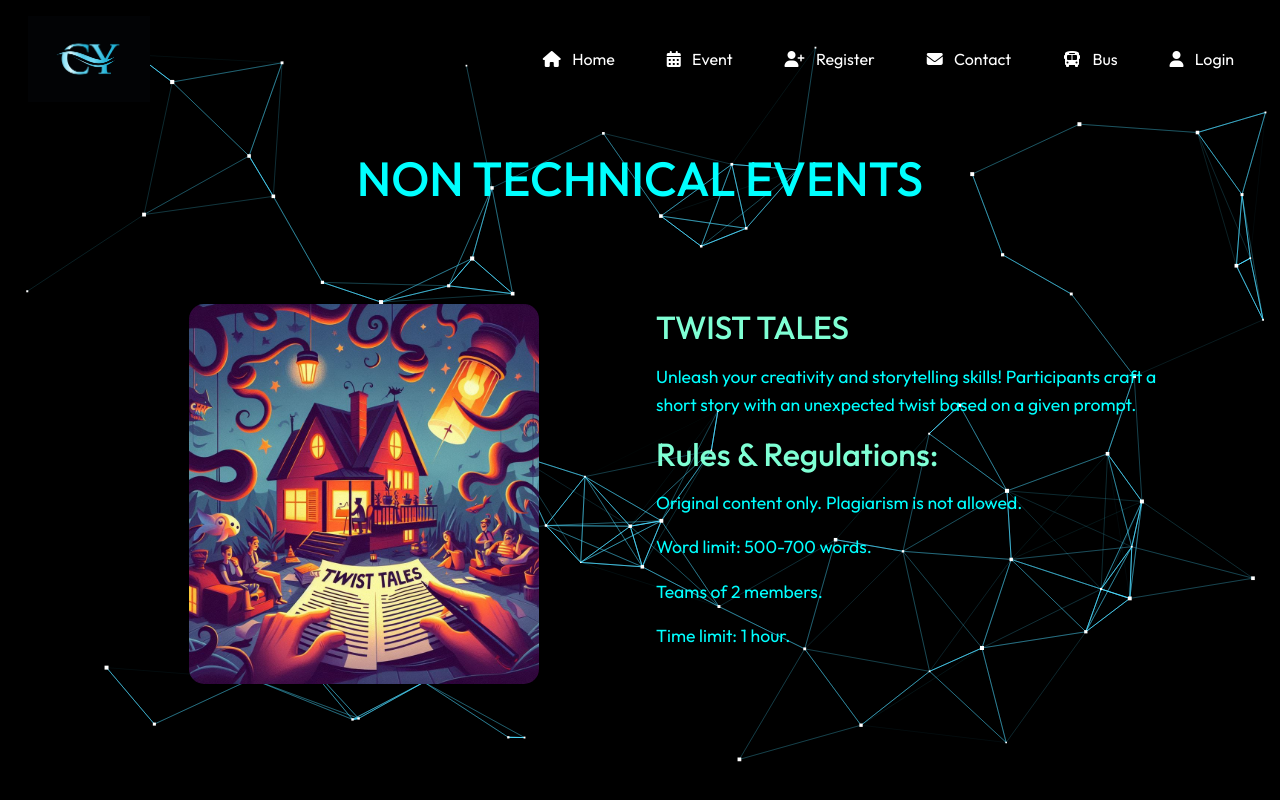
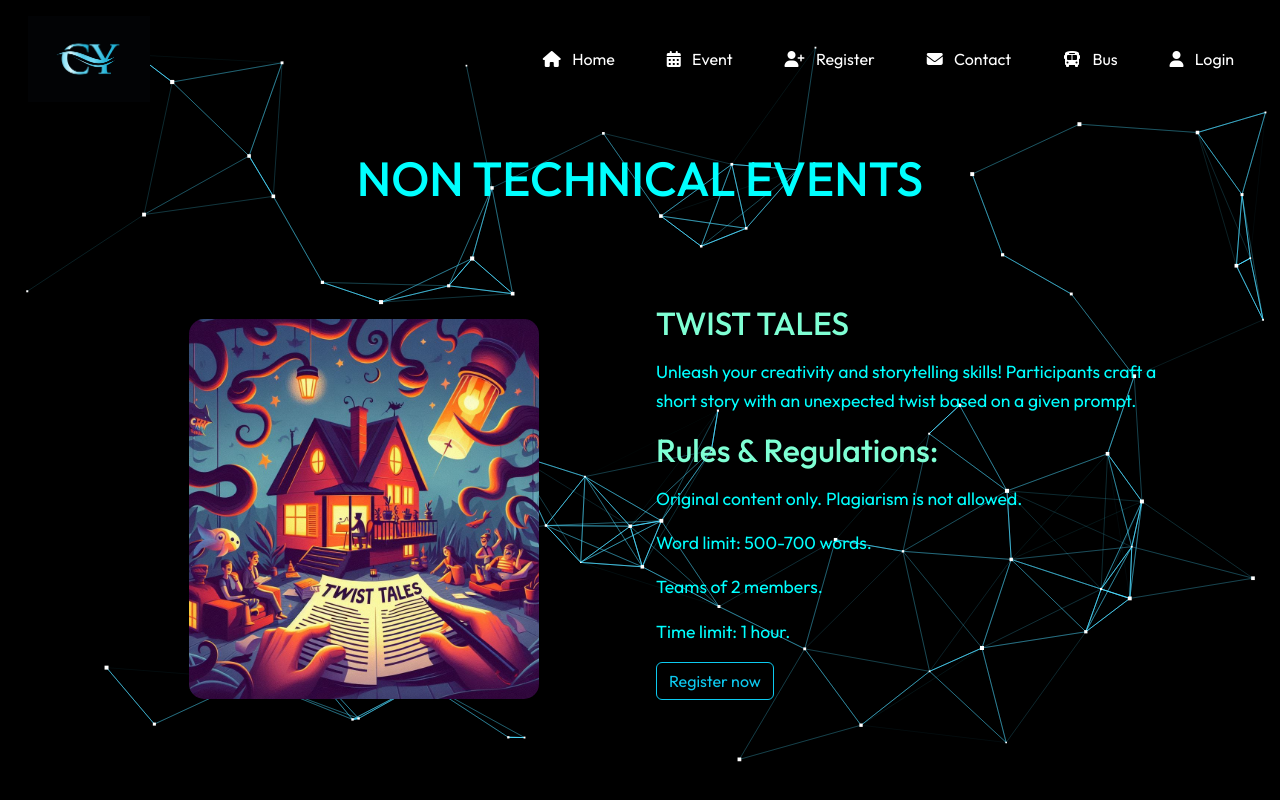
Before and after one commit to ShashwanthN/CYBERNAUTIX-25, a React (Vite) app: page /nontech in a window 1280 px wide. Shown: the top 800 px of the page. Built offline with nearby package versions, Linux system fonts and the light colour scheme; a web font is replaced by a local one.

Commit message:
non tech - btn added

```diff
--- a/package.json
+++ b/package.json
@@ -26,6 +26,7 @@
     "react": "^18.3.1",
     "react-dom": "^18.3.1",
     "react-i18next": "^15.4.0",
+    "react-icons": "^5.4.0",
     "react-router-dom": "^7.1.3",
     "simplex-noise": "^4.0.3",
     "tailwind-merge": "^3.0.1",
--- a/src/event/NonTechnical.jsx
+++ b/src/event/NonTechnical.jsx
@@ -5,6 +5,9 @@ import TiltedCard from '../blocks/Components/TiltedCard/TiltedCard'
 
 
 function NonTecnical() {
+  const handleRegisterClick = () => {
+    navigate('/register');
+  };
   return (
 
         <div className="technical-container" style={{ position: 'relative', zIndex: 1 }}>
@@ -30,6 +33,13 @@ function NonTecnical() {
               <p>Word limit: 500-700 words.</p>
               <p>Teams of 2 members.</p>
               <p>Time limit: 1 hour.</p>
+              <button
+            type="button"
+            className="btn btn-outline-info"
+            onClick={handleRegisterClick}
+          >
+            Register now
+          </button>
             </div>
           </section>
         </div>
```
Also changed, not shown: 1 other file (tests, documents, lock files or other folders).
